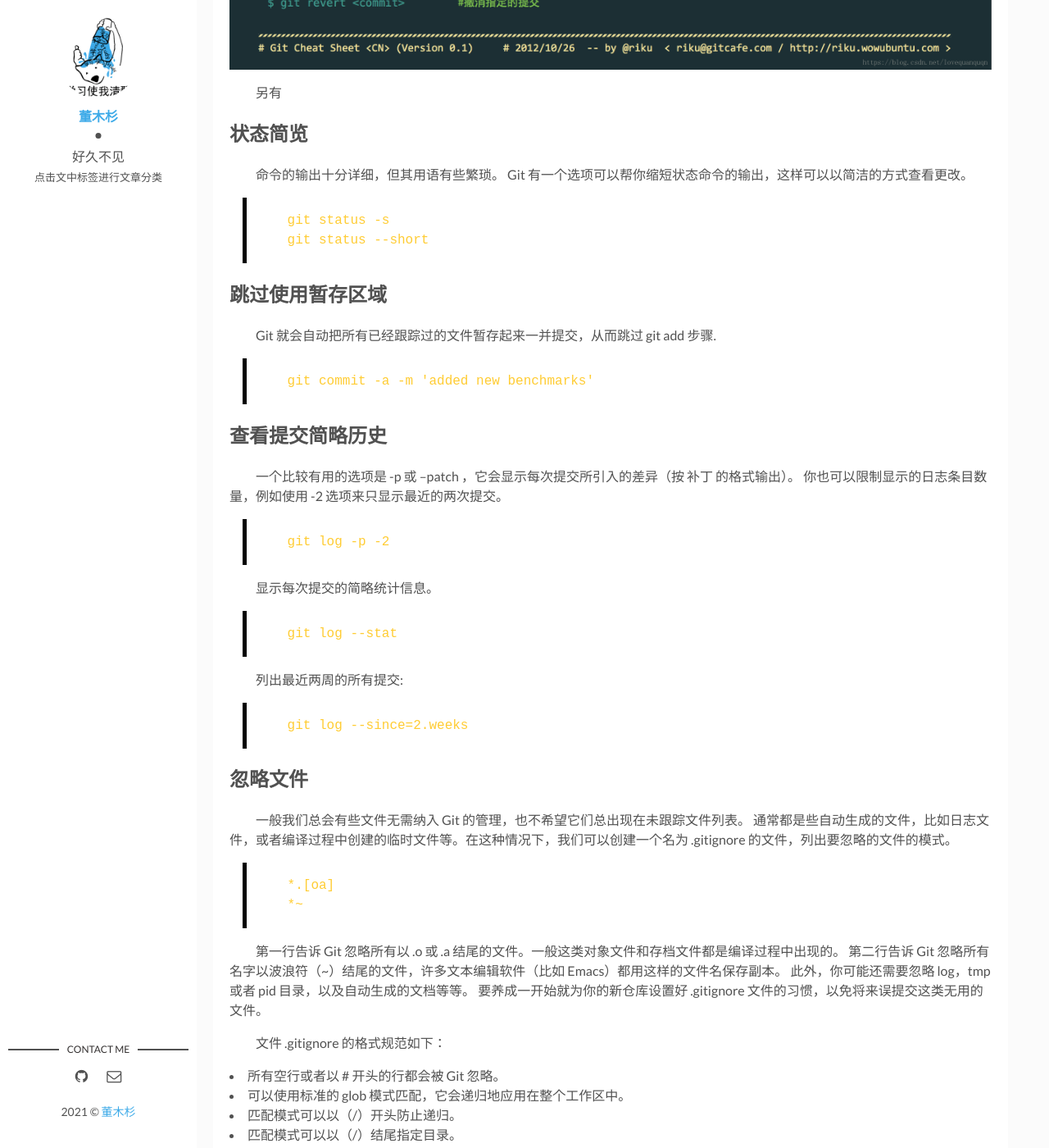
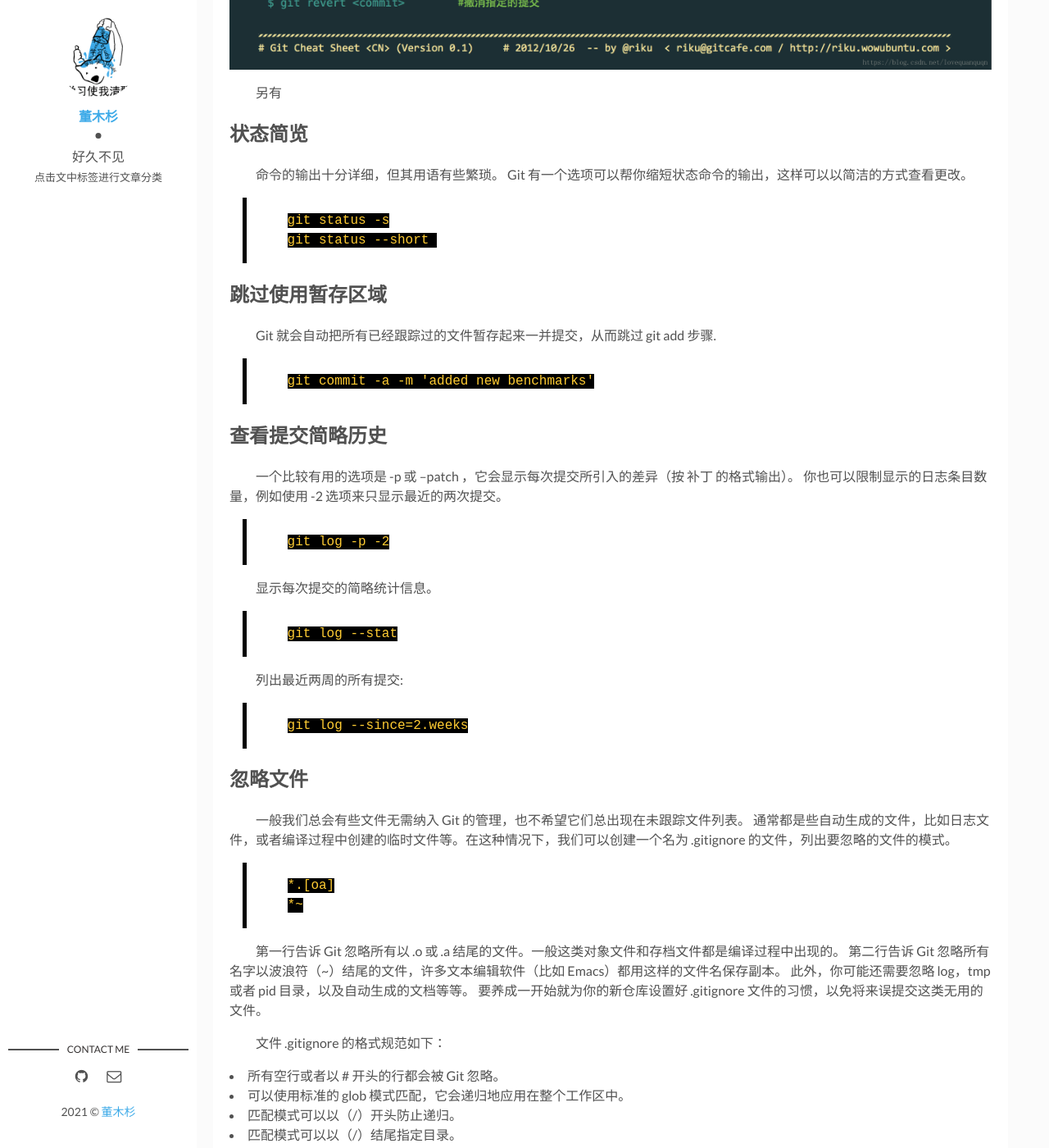
Before and after one commit to doctormus/doctormus.github.io, a Jekyll site: the page built from _posts/2021-01-24-writting6.md, in a window 1280 px wide and 1400 px high, scrolled down 1267 px. Shown: the whole window at 82% size. Built offline with Jekyll 4.4.1, drawn with Linux system fonts in a browser that asks for light colours.

Commit message:
change color of code

````diff
--- a/_posts/2021-01-24-writting6.md
+++ b/_posts/2021-01-24-writting6.md
@@ -105,6 +105,6 @@ git status --short </code></pre></blockquote>
 
 ```markdown
     ```markdown
-    代码段
+    代码段。
     ```
 ```
--- a/assets/css/main.css
+++ b/assets/css/main.css
@@ -145,6 +145,7 @@ samp {
   font-size: 1em;
   /* 2 */
   font-style: normal;
+  background-color: #000;
   color: #fc3;
 }
 
@@ -816,7 +817,7 @@ pre {
   white-space: pre-wrap;
   word-wrap: break-word;
   word-break: break-all;
-  color: #000000;
+  color: #000;
 }
 
 pre code {
````
